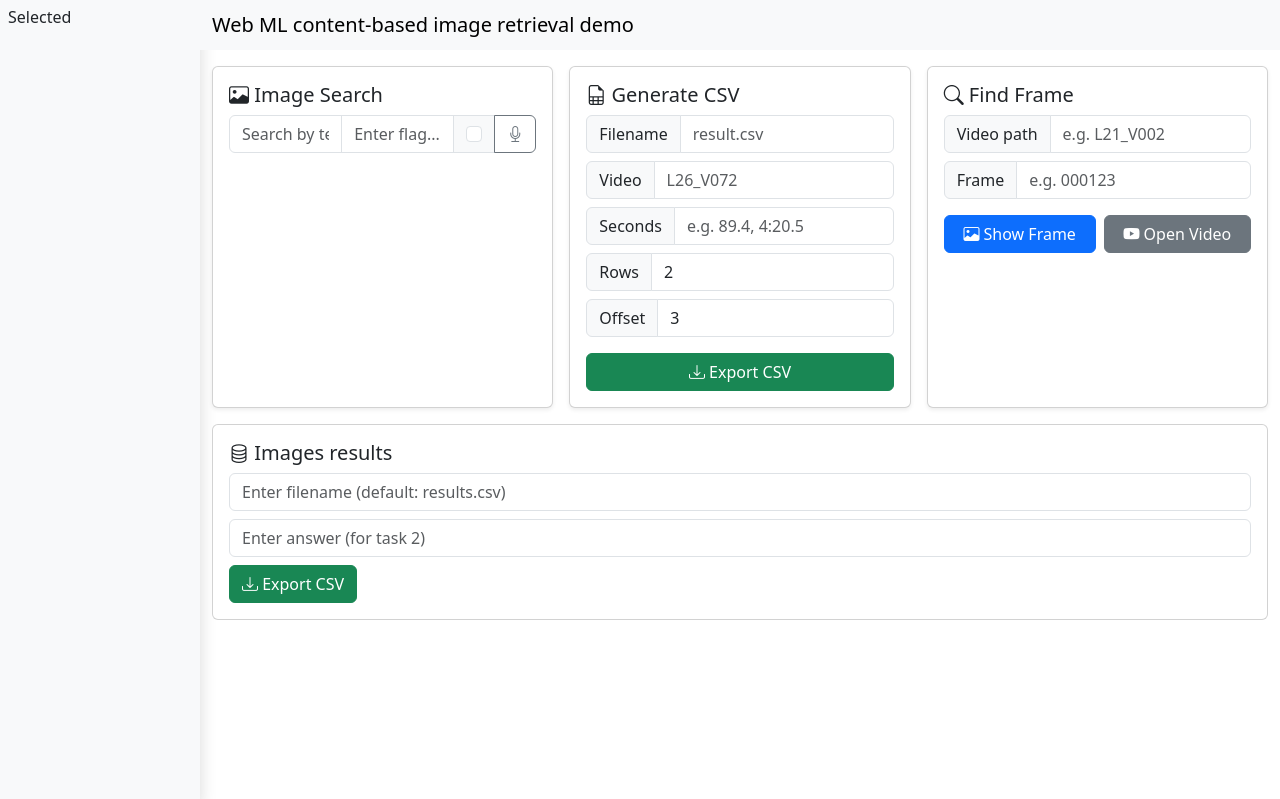
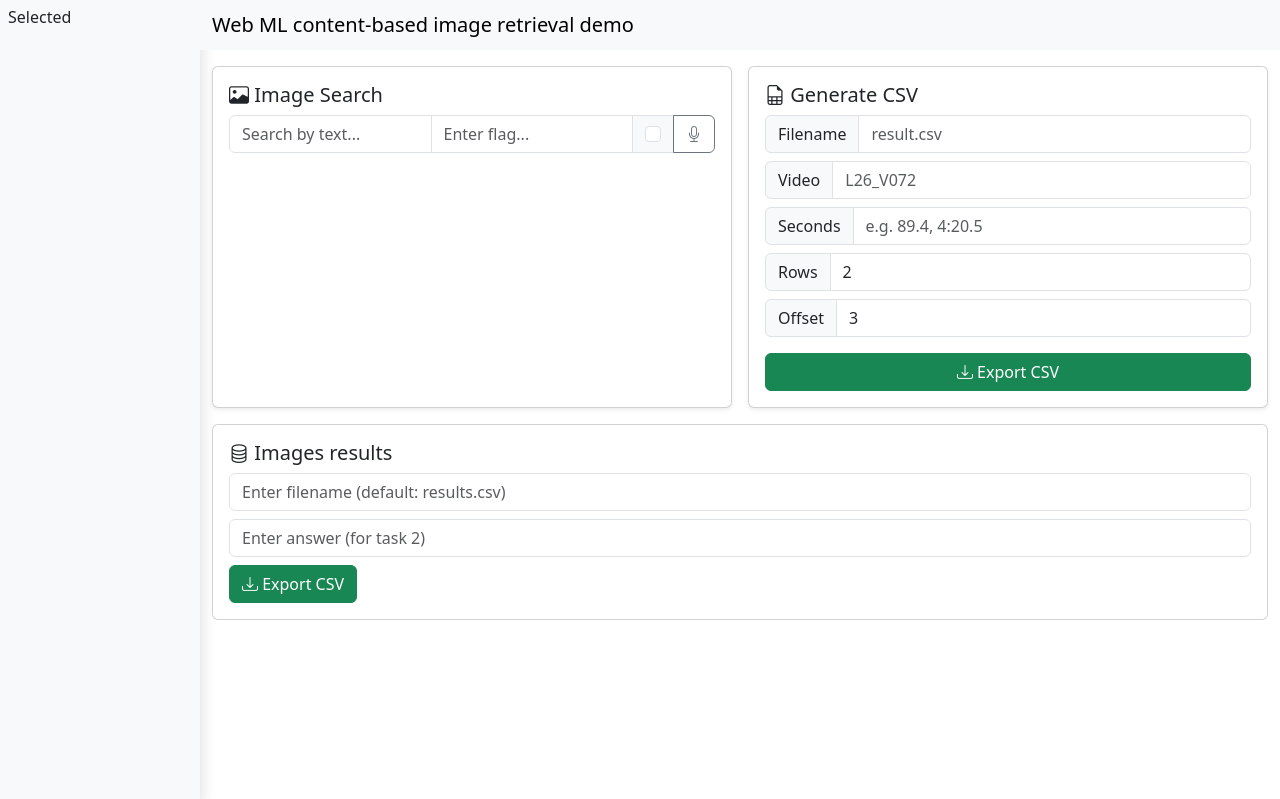
Before and after one commit to KinhNguyenVan/AIC-2025, a Flask app: page / in a window 1280 px wide. Shown: the top 799 px of the page. Run offline with Flask 3, Linux system fonts and the light colour scheme; parts of the project's set-up code (start-up, migrations or seed data) failed here and were passed over; some libraries are stand-ins or nearby versions.

Commit message:
delete search frame function

```diff
--- a/app.py
+++ b/app.py
@@ -1,20 +1,14 @@
 from flask import Flask, request, jsonify, send_from_directory, render_template
 import os
-import random
-import asyncio
 import json
-
-
 from sympy import limit
 from s3.s3_utils import get_neighbor_frames  # import hàm có sẵn
-from src.search.model import clip_embedding, bgem3_embedding, bm25_embedding, gemini_model
-from src.search.qdrant_db import image_qdrant_client_1, content_qdrant_client,image_qdrant_client_2
-from src.search.search import image_search_1, content_search, image_search_2
-from src.rerank.rerank import rerank_images
-from src.utils import deduplicate_and_sort
+from src.search.search_service import SearchService
+
 
 
 app = Flask(__name__)
+search_service = SearchService(max_workers=64)
 
 S3_BASE = "https://aic-bucket-hcmus.s3.ap-southeast-2.amazonaws.com"
 CLOUDFRONT_BASE = "https://d1zgby2rss028i.cloudfront.net"
@@ -48,35 +42,38 @@ def upload_images():
 
 @app.route("/query", methods=["POST"])
 async def query_image():
-    data = request.get_json()
-    query = data.get("query", "")
-    flagValue = data.get("flagValue", "")
-    if flagValue is not None and flagValue != "":
-        # 3. Nếu flag True thì chạy content search song song
-        gemini_task = asyncio.to_thread(gemini_model.generate_content, query)
-        content_task = asyncio.to_thread(content_search, flagValue, bgem3_embedding, bm25_embedding, content_qdrant_client)
-        eng_query, content_results = await asyncio.gather(
-            gemini_task, content_task
-        )
-        print("Rewritten Query:", eng_query)
-        img1_task = asyncio.to_thread(image_search_1, eng_query, clip_embedding, image_qdrant_client_1)
-        img2_task = asyncio.to_thread(image_search_2, eng_query, clip_embedding, image_qdrant_client_2)
-        image_results_1, image_results_2 = await asyncio.gather(img1_task, img2_task)
 
-        # 4. Rerank kết quả
-        image_results = image_results_1 + image_results_2
-        reranked_results = rerank_images(image_results, content_results)
-        final_results = [f"{CLOUDFRONT_BASE}/{res['path']}" for res in reranked_results]
-        return jsonify({"images": final_results[:200]})
-    else:
-        eng_query = gemini_model.generate_content(query)
-        print("Rewritten Query:", eng_query)
-        img1_task = asyncio.to_thread(image_search_1, eng_query, clip_embedding, image_qdrant_client_1)
-        img2_task = asyncio.to_thread(image_search_2, eng_query, clip_embedding, image_qdrant_client_2)
-        image_results_1, image_results_2 = await asyncio.gather(img1_task, img2_task)
-        image_results = image_results_1 + image_results_2
-        image_results = deduplicate_and_sort(image_results, payload_key="path")
-        return jsonify({"images": [f"{CLOUDFRONT_BASE}/{res['path']}" for res in image_results[:200]]})
+    return await search_service.process_with_executor(request)
+
+    # data = request.get_json()
+    # query = data.get("query", "")
+    # flagValue = data.get("flagValue", "")
+    # if flagValue is not None and flagValue != "":
+    #     # 3. Nếu flag True thì chạy content search song song
+    #     gemini_task = asyncio.to_thread(gemini_model.generate_content, query)
+    #     content_task = asyncio.to_thread(content_search, flagValue, bgem3_embedding, bm25_embedding, content_qdrant_client)
+    #     eng_query, content_results = await asyncio.gather(
+    #         gemini_task, content_task
+    #     )
+    #     print("Rewritten Query:", eng_query)
+    #     img1_task = asyncio.to_thread(image_search_1, eng_query, clip_embedding, image_qdrant_client_1)
+    #     img2_task = asyncio.to_thread(image_search_2, eng_query, clip_embedding, image_qdrant_client_2)
+    #     image_results_1, image_results_2 = await asyncio.gather(img1_task, img2_task)
+
+    #     # 4. Rerank kết quả
+    #     image_results = image_results_1 + image_results_2
+    #     reranked_results = rerank_images(image_results, content_results)
+    #     final_results = [f"{CLOUDFRONT_BASE}/{res['path']}" for res in reranked_results]
+    #     return jsonify({"images": final_results[:200]})
+    # else:
+    #     eng_query = gemini_model.generate_content(query)
+    #     print("Rewritten Query:", eng_query)
+    #     img1_task = asyncio.to_thread(image_search_1, eng_query, clip_embedding, image_qdrant_client_1)
+    #     img2_task = asyncio.to_thread(image_search_2, eng_query, clip_embedding, image_qdrant_client_2)
+    #     image_results_1, image_results_2 = await asyncio.gather(img1_task, img2_task)
+    #     image_results = image_results_1 + image_results_2
+    #     image_results = deduplicate_and_sort(image_results, payload_key="path")
+    #     return jsonify({"images": [f"{CLOUDFRONT_BASE}/{res['path']}" for res in image_results[:200]]})
 
 
 @app.route("/frames", methods=["GET"])
--- a/s3/s3_example.py
+++ b/s3/s3_example.py
@@ -33,12 +33,12 @@ from s3_utils import get_public_url, upload_file, upload_many, upload_folder, ge
 
 
 # List all files
-get_list(prefix="Keyframes_K10")
+#get_list(prefix="Keyframes_K10")
 
 
 
 # Download file
-#download_file("cat.jpg", "downloads/cat.jpg")
+download_file("Keyframes_L28_a/L28_V016/028779.webp", "downloads/cat.jpg")
 
 
 
--- a/static/script.js
+++ b/static/script.js
@@ -25,77 +25,77 @@ document.addEventListener("DOMContentLoaded", () => {
     let selectedImages = [];
 
 
-    const videoInput = document.getElementById("videoInput");
-    const frameInput = document.getElementById("frameInput");
-    const frameResult = document.getElementById("frameResult");
-    const showFrameBtn = document.getElementById("showFrameBtn");
-    const openVideoBtn2 = document.getElementById("openVideoBtn2");
+    //const videoInput = document.getElementById("videoInput");
+    //const frameInput = document.getElementById("frameInput");
+    //const frameResult = document.getElementById("frameResult");
+    //const showFrameBtn = document.getElementById("showFrameBtn");
+    //const openVideoBtn2 = document.getElementById("openVideoBtn2");
 
-    showFrameBtn.addEventListener("click", async () => {
-        const video = videoInput.value.trim();
-        const frame = frameInput.value.trim();
+    // showFrameBtn.addEventListener("click", async () => {
+    //     const video = videoInput.value.trim();
+    //     const frame = frameInput.value.trim();
 
-        if (!video || !frame) {
-            alert("Please enter both video name and frame number!");
-            return;
-        }
+    //     if (!video || !frame) {
+    //         alert("Please enter both video name and frame number!");
+    //         return;
+    //     }
 
-        // Build frame URL (CloudFront hoặc S3)
-        const frameUrl = `https://d1zgby2rss028i.cloudfront.net/${video}/${frame}.webp`;
+    //     // Build frame URL (CloudFront hoặc S3)
+    //     const frameUrl = `https://d1zgby2rss028i.cloudfront.net/${video}/${frame}.webp`;
 
-        // Hiện kết quả
-        frameResult.innerHTML = `
-            <div class="card">
-                <img src="${frameUrl}" class="card-img-top" style="max-height:200px; object-fit:contain;">
-                <div class="card-body p-2 text-center">
-                    <small>${video}/${frame}.webp</small>
-                </div>
-            </div>
-        `;
+    //     // Hiện kết quả
+    //     frameResult.innerHTML = `
+    //         <div class="card">
+    //             <img src="${frameUrl}" class="card-img-top" style="max-height:200px; object-fit:contain;">
+    //             <div class="card-body p-2 text-center">
+    //                 <small>${video}/${frame}.webp</small>
+    //             </div>
+    //         </div>
+    //     `;
 
-        // Đồng thời renderImages để có thể tick/select
-        // renderImages([frameUrl]);
-    });
+    //     // Đồng thời renderImages để có thể tick/select
+    //     // renderImages([frameUrl]);
+    // });
 
-    openVideoBtn2.addEventListener("click", async () => {
-        const video = videoInput.value.trim();
-        const frame = frameInput.value.trim();
+    // openVideoBtn2.addEventListener("click", async () => {
+    //     const video = videoInput.value.trim();
+    //     const frame = frameInput.value.trim();
 
-        if (!video || !frame) {
-            alert("Please enter both video name and frame number!");
-            return;
-        }
+    //     if (!video || !frame) {
+    //         alert("Please enter both video name and frame number!");
+    //         return;
+    //     }
 
-        // Lấy video_name từ cuối đường dẫn: L30_V001
-        const videoName = video.split("/").pop();
-        console.log("Video name:", videoName);
+    //     // Lấy video_name từ cuối đường dẫn: L30_V001
+    //     const videoName = video.split("/").pop();
+    //     console.log("Video name:", videoName);
 
-        try {
-            const mapping = Array.isArray(videoMapping)
-                ? videoMapping.find(m => m.video_name === videoName)
-                : null;
+    //     try {
+    //         const mapping = Array.isArray(videoMapping)
+    //             ? videoMapping.find(m => m.video_name === videoName)
+    //             : null;
 
-            if (!mapping) {
-                alert(`Không tìm thấy video_name ${videoName} trong url_fps_mapping.json`);
-                return;
-            }
+    //         if (!mapping) {
+    //             alert(`Không tìm thấy video_name ${videoName} trong url_fps_mapping.json`);
+    //             return;
+    //         }
 
-            const frameNumber = parseInt(frame, 10);
-            const fps = mapping.fps || 30;
-            const seconds = Math.floor(frameNumber / fps);
+    //         const frameNumber = parseInt(frame, 10);
+    //         const fps = mapping.fps || 30;
+    //         const seconds = Math.floor(frameNumber / fps);
 
-            // Mở link youtube với timestamp
-            // const youtubeUrl = `${mapping.watch_url}&t=${seconds}s`;
-            // window.open(youtubeUrl, "_blank");
+    //         // Mở link youtube với timestamp
+    //         // const youtubeUrl = `${mapping.watch_url}&t=${seconds}s`;
+    //         // window.open(youtubeUrl, "_blank");
 
-            console.log("Opening video:", mapping.watch_url, "at", seconds, "seconds");
-            // 🚀 Mở video trong modal thay vì tab mới
-            openYouTubeModal(videoName, seconds);
-        } catch (err) {
-            console.error(err);
-            alert("Failed to open video!");
-        }
-    });
+    //         console.log("Opening video:", mapping.watch_url, "at", seconds, "seconds");
+    //         // 🚀 Mở video trong modal thay vì tab mới
+    //         openYouTubeModal(videoName, seconds);
+    //     } catch (err) {
+    //         console.error(err);
+    //         alert("Failed to open video!");
+    //     }
+    // });
 
 
 
--- a/templates/index.html
+++ b/templates/index.html
@@ -140,8 +140,8 @@
 
                 <div class="container">
                     <div class="row g-3">
-                        <!-- Search -->
-                        <div class="col-12 col-md-4">
+                        <!-- Image Search -->
+                        <div class="col-12 col-md-6">
                             <div class="card h-100 shadow-sm">
                                 <div class="card-body">
                                     <h5 class="card-title"><i class="bi bi-image"></i> Image Search</h5>
@@ -169,70 +169,39 @@
                             </div>
                         </div>
 
-                        <!-- Generate CSV from Frames -->
-                        <div class="col-12 col-md-4">
+                        <!-- Generate CSV -->
+                        <div class="col-12 col-md-6">
                             <div class="card h-100 shadow-sm">
                                 <div class="card-body">
                                     <h5 class="card-title"><i class="bi bi-file-earmark-spreadsheet"></i> Generate CSV</h5>
-
                                     <div class="input-group mb-2">
                                         <span class="input-group-text">Filename</span>
                                         <input type="text" id="csvFilenameInput" class="form-control" placeholder="result.csv">
                                     </div>
-
                                     <div class="input-group mb-2">
                                         <span class="input-group-text">Video</span>
                                         <input type="text" id="videoNameInput" class="form-control" placeholder="L26_V072">
                                     </div>
-
                                     <div class="input-group mb-2">
                                         <span class="input-group-text">Seconds</span>
                                         <input type="text" id="secondsInput" class="form-control" placeholder="e.g. 89.4, 4:20.5">
                                     </div>
-
                                     <div class="input-group mb-2">
                                         <span class="input-group-text">Rows</span>
                                         <input type="number" id="rowCountInput" class="form-control" value="2">
                                     </div>
-
                                     <div class="input-group mb-3">
                                         <span class="input-group-text">Offset</span>
                                         <input type="number" id="offsetInput" class="form-control" value="3">
                                     </div>
-
                                     <button id="generateCsvBtn" class="btn btn-success w-100">
                                         <i class="bi bi-download"></i> Export CSV
                                     </button>
                                 </div>
                             </div>
                         </div>
+                    </div>
 
-                        <!-- Search Frame by Video + Frame -->
-                        <div class="col-12 col-md-4">
-                            <div class="card h-100 shadow-sm">
-                                <div class="card-body">
-                                    <h5 class="card-title"><i class="bi bi-search"></i> Find Frame</h5>
-                                    <div class="input-group mb-2">
-                                        <span class="input-group-text">Video path</span>
-                                        <input type="text" id="videoInput" class="form-control" placeholder="e.g. L21_V002">
-                                    </div>
-                                    <div class="input-group mb-3">
-                                        <span class="input-group-text">Frame</span>
-                                        <input type="text" id="frameInput" class="form-control" placeholder="e.g. 000123">
-                                    </div>
-                                    <div class="d-flex gap-2">
-                                        <button id="showFrameBtn" class="btn btn-primary flex-fill">
-                                            <i class="bi bi-image"></i> Show Frame
-                                        </button>
-                                        <button id="openVideoBtn2" class="btn btn-secondary flex-fill">
-                                            <i class="bi bi-youtube"></i> Open Video
-                                        </button>
-                                    </div>
-                                    <div id="frameResult" class="mt-3"></div>
-                                </div>
-                            </div>
-                        </div>
-                    </div>
 
 
                     <!-- DB Display -->
```
